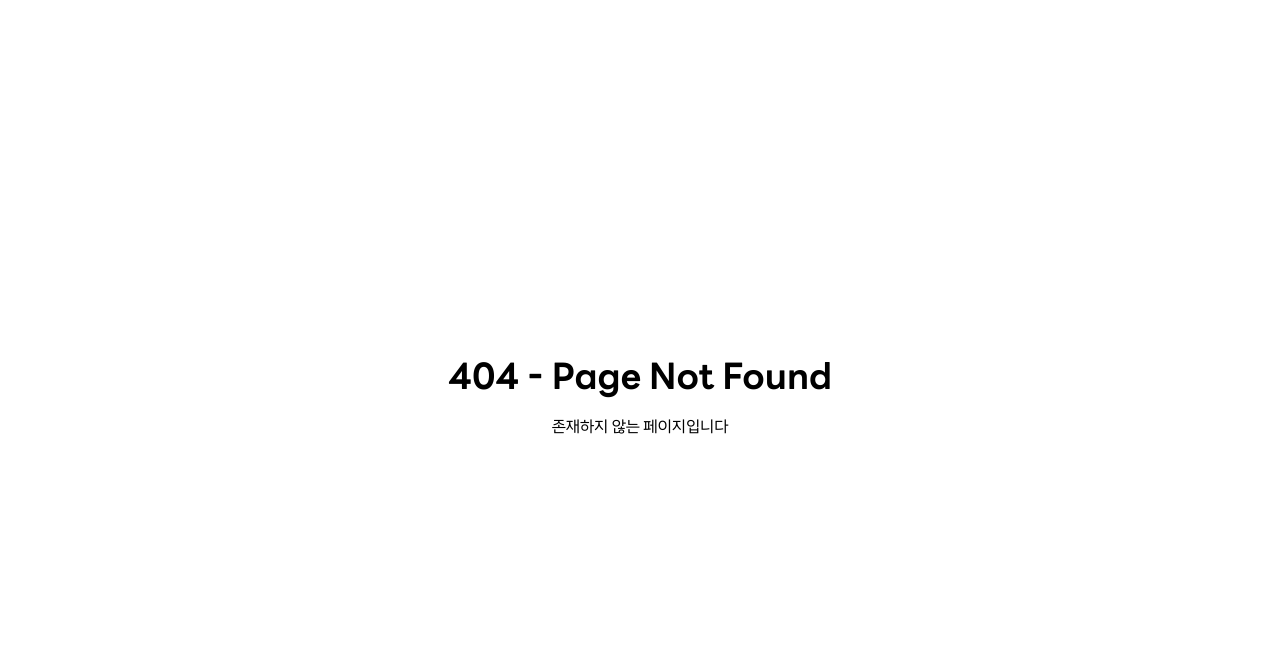
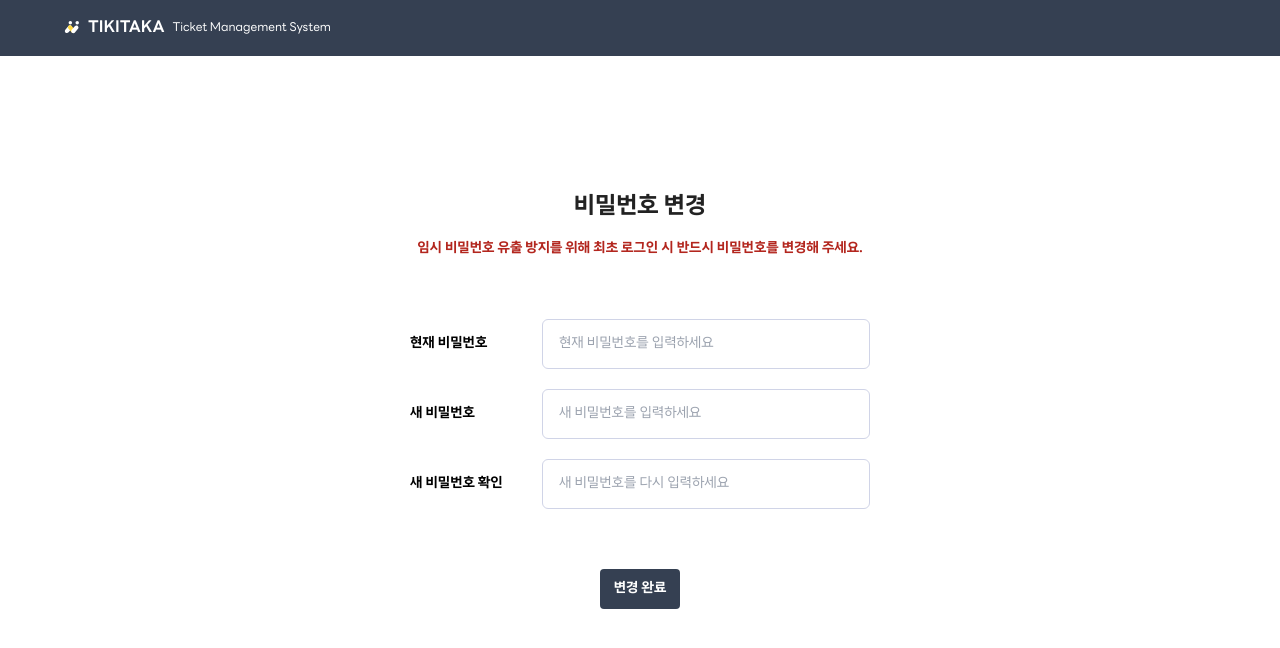
Before and after one commit to lamiiiii/TRILLION-TikiTaka-FE, a React app: page /changepwd in a window 1280 px wide. Before the commit this address had no page. Shown: the top 648 px of the page. Built offline with nearby package versions, Linux system fonts and the light colour scheme.

Commit message:
TKT-38 feat: 최초 로그인 비밀번호 변경 로직 추가

```diff
--- a/src/App.tsx
+++ b/src/App.tsx
@@ -16,6 +16,7 @@ import SignUp from './pages/common/signin/SignUp';
 import ResetPwd from './pages/common/signin/ResetPwd';
 import ManagerTicketDetail from './pages/manager/ManagerTicketDetail';
 import ManagerHistories from './pages/manager/ManagerHistories';
+import ChangePwd from './pages/common/signin/ChangePwd';
 
 function Layout() {
   return (
@@ -33,7 +34,7 @@ function App() {
     {path: '', element: <ManagerHome />},
     {path: 'statistics', element: <ManagerStatistics />},
     {path: 'tickets', element: <ManagerTickets />},
-    {path: 'histories', element: <ManagerHistories/>},
+    {path: 'histories', element: <ManagerHistories />},
     {path: 'detail', element: <ManagerTicketDetail />},
     {path: 'inquiry', element: <ManagerInquiry />},
     {path: 'pwdChange', element: <ManagerPwdChange />}, //todo 명칭 변경하셔도 됩니다!
@@ -52,6 +53,7 @@ function App() {
           <Route path="/signin" element={<SignIn />} />
           <Route path="/signup" element={<SignUp />} />
           <Route path="/resetpwd" element={<ResetPwd />} />
+          <Route path="/changepwd" element={<ChangePwd />} />
 
           <Route path="*" element={<NotFound />} />
 
--- /dev/null
+++ b/src/components/common/siginin/ChangePwdContainer.tsx
@@ -0,0 +1,204 @@
+import {useState} from 'react';
+import InitialTopBar from './InitialTopBar';
+import Modal from '../Modal';
+import {useUserStore} from '../../../store/store';
+import { useNavigate } from 'react-router-dom';
+
+// 토큰값 없으면 접근 불가
+export default function ChangePwdContainer() {
+  const {role} = useUserStore();
+  const navigate = useNavigate();
+
+  const [pwd, setPwd] = useState('');
+  const [pwdError, setPwdError] = useState('');
+  const [newPwd, setNewPwd] = useState('');
+  const [newPwdError, setNewPwdError] = useState('');
+  const [newPwdCheck, setNewPwdCheck] = useState('');
+  const [newPwdCheckError, setNewPwdCheckError] = useState('');
+
+  const [modalState, setModalState] = useState<{open: boolean; type: 'error' | 'success' | null}>({
+    open: false,
+    type: null,
+  });
+
+  // 비밀번호 정규식 (영문, 숫자, 특수문자 포함, 6~32자)
+  const validatePwd = (password: string) => {
+    const pwdRegex = /^(?=.*[a-zA-Z])(?=.*\d)(?=.*[!@#$%^&*])[a-zA-Z\d!@#$%^&*]{6,32}$/;
+    return pwdRegex.test(password);
+  };
+
+  const pwdChange = (e: React.ChangeEvent<HTMLInputElement>) => {
+    const value = e.target.value;
+    setPwd(value);
+
+    if (value === '') {
+      setPwdError('비밀번호를 입력해주세요.');
+    } else if (!validatePwd(value)) {
+      setPwdError('비밀번호는 영문, 숫자, 특수문자가 조합된 6~32자여야 합니다.');
+    } else {
+      setPwdError('');
+    }
+  };
+
+  const newPwdChange = (e: React.ChangeEvent<HTMLInputElement>) => {
+    const value = e.target.value;
+    setNewPwd(value);
+
+    if (value === '') {
+      setNewPwdError('비밀번호를 입력해주세요.');
+    } else if (!validatePwd(value)) {
+      setNewPwdError('비밀번호는 영문, 숫자, 특수문자가 조합된 6~32자여야 합니다.');
+    } else {
+      setNewPwdError('');
+    }
+  };
+
+  const newPwdCheckChange = (e: React.ChangeEvent<HTMLInputElement>) => {
+    const value = e.target.value;
+    setNewPwdCheck(value);
+
+    if (value === '') {
+      setNewPwdCheckError('비밀번호를 입력해주세요.');
+    } else if (!validatePwd(value)) {
+      setNewPwdCheckError('비밀번호는 영문, 숫자, 특수문자가 조합된 6~32자여야 합니다.');
+    } else if (value !== newPwd) {
+      setNewPwdCheckError('비밀번호가 일치하지 않습니다.');
+    } else {
+      setNewPwdCheckError('');
+    }
+  };
+
+  const onClickChange = () => {
+    if (pwd === '') {
+      setPwdError('비밀번호를 입력해주세요.');
+      return;
+    } else if (!validatePwd(pwd)) {
+      setPwdError('비밀번호는 영문, 숫자, 특수문자가 조합된 6~32자여야 합니다.');
+      return;
+    }
+
+    if (newPwd === '') {
+      setNewPwdError('새 비밀번호를 입력해주세요.');
+      return;
+    } else if (!validatePwd(newPwd)) {
+      setNewPwdError('새 비밀번호는 영문, 숫자, 특수문자가 조합된 6~32자여야 합니다.');
+      return;
+    }
+
+    if (newPwdCheck === '') {
+      setNewPwdCheckError('새 비밀번호를 다시 입력해주세요.');
+      return;
+    } else if (newPwd !== newPwdCheck) {
+      setNewPwdCheckError('비밀번호가 일치하지 않습니다.');
+      return;
+    } else if (!validatePwd(newPwdCheck)) {
+      setPwdError('비밀번호는 영문, 숫자, 특수문자가 조합된 6~32자여야 합니다.');
+      return;
+    }
+
+    const requestData = {
+      pwd,
+      newPwd,
+    };
+
+    // todo 비밀번호 변경 완료 모달 추가 및 메인페이지 이동
+    // 응답 내용에 따른 처리
+    const isCurrentPwdCorrect = true;
+    if (!isCurrentPwdCorrect) {
+      setModalState({open: true, type: 'error'});
+      return;
+    }
+    setModalState({open: true, type: 'success'});
+
+    console.log(requestData);
+  };
+
+  return (
+    <div className="flex h-screen">
+      <InitialTopBar />
+      <div className="top-container items-center">
+        <div className="flex flex-col items-center gap-10">
+          <div className="flex flex-col items-center gap-4">
+            <p className="text-black text-2xl font-bold">비밀번호 변경</p>
+            <p className="text-error text-sm font-bold">임시 비밀번호 유출 방지를 위해 최초 로그인 시 반드시 비밀번호를 변경해 주세요.</p>
+          </div>
+          <div className="flex w-[500px] flex-col gap-5 p-5">
+            {/* 현재 비밀번호 */}
+            <div className="currentPwd">
+              <div className="flex items-center justify-between">
+                <p className="text-sm font-bold">현재 비밀번호</p>
+                <input
+                  id="currentPwd"
+                  autoComplete="currentPwd"
+                  type="password"
+                  value={pwd}
+                  onChange={pwdChange}
+                  placeholder="현재 비밀번호를 입력하세요"
+                  required
+                  className={`py-3 px-4 text-subtitle-regular w-[328px] border rounded-md focus:outline-none
+                ${pwdError ? 'border-error' : 'border-gray-2 focus:border-main'}`}
+                />
+              </div>
+              <div className={`flex relative left-[132px] text-error text-xs mt-1 ${pwdError ? '' : 'hidden'}`}>{pwdError}</div>
+            </div>
+            {/* 새 비밀번호 */}
+            <div className="newPwd">
+              <div className="flex items-center justify-between">
+                <p className="text-sm font-bold">새 비밀번호</p>
+                <input
+                  id="newPwd"
+                  autoComplete="newPwd"
+                  type="password"
+                  value={newPwd}
+                  onChange={newPwdChange}
+                  placeholder="새 비밀번호를 입력하세요"
+                  required
+                  className={`py-3 px-4 text-subtitle-regular w-[328px] border rounded-md focus:outline-none
+                ${newPwdError ? 'border-error' : 'border-gray-2 focus:border-main'}`}
+                />
+              </div>
+              <div className={`flex relative left-[132px] text-error text-xs mt-1 ${newPwdError ? '' : 'hidden'}`}>{newPwdError}</div>
+            </div>
+            {/* 새 비밀번호 확인*/}
+            <div className="newPwdCheck">
+              <div className="flex items-center justify-between">
+                <p className="text-sm font-bold">새 비밀번호 확인</p>
+                <input
+                  id="newPwdCheck"
+                  autoComplete="newPwdCheck"
+                  type="password"
+                  value={newPwdCheck}
+                  onChange={newPwdCheckChange}
+                  placeholder="새 비밀번호를 다시 입력하세요"
+                  required
+                  className={`py-3 px-4 text-subtitle-regular w-[328px] border rounded-md focus:outline-none
+                ${newPwdCheckError ? 'border-error' : 'border-gray-2 focus:border-main'}`}
+                />
+              </div>
+              <div className={`flex relative left-[132px] text-error text-xs mt-1 ${newPwdCheckError ? '' : 'hidden'}`}>
+                {newPwdCheckError}
+              </div>
+            </div>
+          </div>
+          {/* 버튼 */}
+          <button onClick={onClickChange} className="main-btn-lg w-20">
+            변경 완료
+          </button>
+        </div>
+      </div>
+      {modalState.open && (
+        <Modal
+          title={modalState.type === 'error' ? '비밀번호 오류' : '변경 완료'}
+          content={modalState.type === 'error' ? '현재 비밀번호가 올바르지 않습니다.' : '비밀번호가 성공적으로 변경되었습니다.'}
+          backBtn="확인"
+          onBackBtnClick={() => {
+            setModalState({open: false, type: null});
+            if (modalState.type === 'success') {
+                navigate(`/${role}`, { replace: true });
+            }
+          }}
+        />
+      )}
+    </div>
+  );
+}
--- a/src/components/common/siginin/InitialTopBar.tsx
+++ b/src/components/common/siginin/InitialTopBar.tsx
@@ -16,6 +16,7 @@ export default function InitialTopBar() {
           <p className="text-white font-regular text-xs whitespace-nowrap">Ticket Management System</p>
         </Link>
         {/* 우측 메뉴 */}
+        {location.pathname !== '/changepwd' && (
           <div className="flex items-center gap-3 text-white font-bold text-[13px]">
             {['/signup', '/signin', '/resetpwd']
               .filter((path) => path !== location.pathname) // 현재 경로 제외
@@ -28,6 +29,7 @@ export default function InitialTopBar() {
                 </React.Fragment>
               ))}
           </div>
+        )}
       </div>
     </div>
   );
--- a/src/components/common/siginin/SignInContainer.tsx
+++ b/src/components/common/siginin/SignInContainer.tsx
@@ -5,7 +5,7 @@ import {useNavigate} from 'react-router-dom';
 import {useUserStore} from '../../../store/store';
 
 // todo 연속 5회 설정한 비밀번호가 틀렸을 경우 30분간 잠금
-
+// 토큰값 있으면 리다이렉트
 export default function SignInContainer() {
   const navigate = useNavigate();
   const {role} = useUserStore();
@@ -80,8 +80,13 @@ export default function SignInContainer() {
     console.log(requestData);
 
     // 로그인 성공 여부 로직 -> setRole 후 페이지 이동
-    // 최초 로그인 여부에 따라 다른 페이지 이동
-    navigate(`/${role}`);
+    // 최초 로그인 여부에 따라 페이지 이동 -> 비밀번호 변경은 토큰 값 필요
+    const isFirstLogin = true;
+    if (isFirstLogin) {
+      navigate('/changepwd');
+    } else {
+      navigate(`/${role}`, {replace: true});
+    }
   };
 
   return (
--- /dev/null
+++ b/src/pages/common/signin/ChangePwd.tsx
@@ -0,0 +1,5 @@
+import ChangePwdContainer from "../../../components/common/siginin/ChangePwdContainer";
+
+export default function ChangePwd() {
+  return <ChangePwdContainer />;
+}
```
Lines whose indentation alone changed are shown as unchanged.
